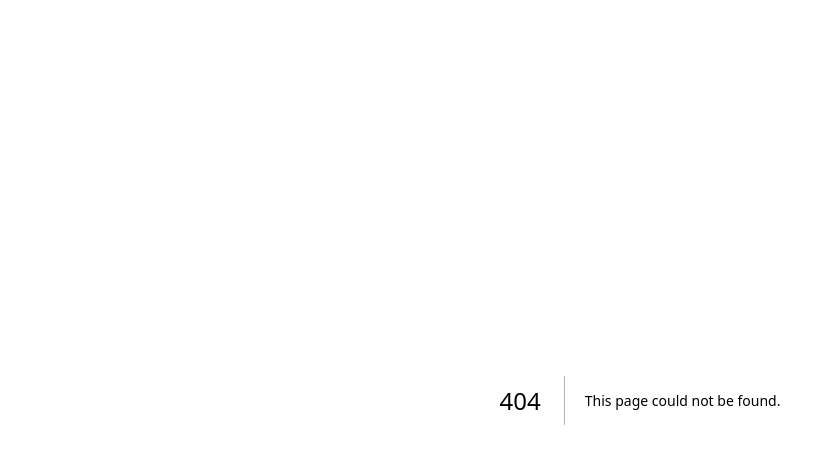
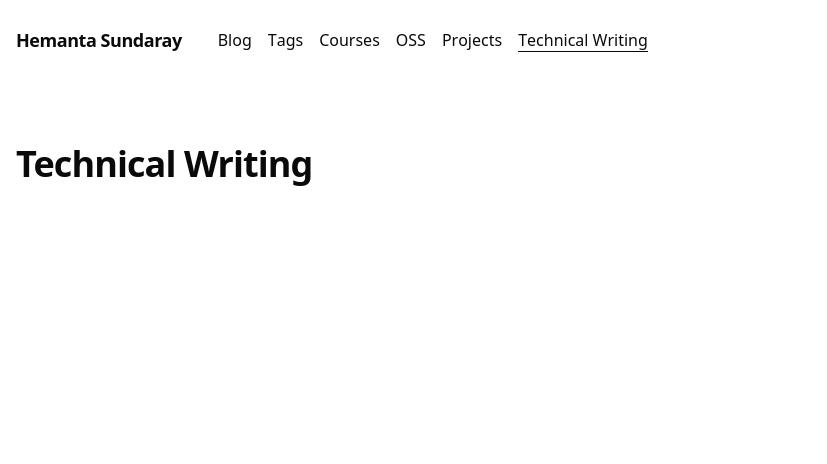
Before and after one commit to sundaray/hemanta-blog, a Next.js app: page /technical-writing in a window 1280 px wide. Before the commit this address had no page. Shown: the top 464 px of the page, without its empty margins (0-827 px from the left). Built offline with nearby package versions, Linux system fonts and the light colour scheme.

Commit message:
added technical eriting page

```diff
--- a/app/(home)/page.tsx
+++ b/app/(home)/page.tsx
@@ -1,3 +1,3 @@
 export default function HomePage() {
-  return <h1 className="text-4xl font-bold tracking-tight">Hello World!</h1>;
+  return <h1 className="text-4xl font-bold tracking-tight">Home</h1>;
 }
--- /dev/null
+++ b/app/(technical-writing)/technical-writing/layout.tsx
@@ -0,0 +1,24 @@
+import type { Metadata } from "next";
+import { MainNav } from "@/components/navigation/main-nav";
+import { MainNavWrapper } from "@/components/navigation/main-nav-wrapper";
+import { navbarLinks } from "@/config/navbar";
+
+export const metadata: Metadata = {
+  title: "Technical Writing",
+  description: "",
+};
+
+export default function TechnicalWritingLayout(
+  props: LayoutProps<"/technical-writing">,
+) {
+  return (
+    <>
+      <header>
+        <MainNavWrapper>
+          <MainNav links={navbarLinks.main} />
+        </MainNavWrapper>
+      </header>
+      <main className="flex-1 py-36">{props.children}</main>
+    </>
+  );
+}
--- /dev/null
+++ b/app/(technical-writing)/technical-writing/page.tsx
@@ -0,0 +1,5 @@
+export default function TechnicalWritingPage() {
+  return (
+    <h1 className="text-4xl font-bold tracking-tight">Technical Writing</h1>
+  );
+}
--- a/components/navigation/nav-links.tsx
+++ b/components/navigation/nav-links.tsx
@@ -17,11 +17,27 @@
   const [hoveredLink, setHoveredLink] = useState<string | null>(null);
   const pathname = usePathname();
   const activeLinkHref = links.find((link) => link.href === pathname)?.href;
-  const underlineTarget = hoveredLink ?? activeLinkHref;
 
   const container = useRef(null);
   const linkRefs = useRef<(HTMLLIElement | null)[]>([]);
   const timelineRefs = useRef<(gsap.core.Timeline | null)[]>([]);
+
+  // ✨ ADDITION: This hook sets the active underline when the page changes.
+  useGSAP(
+    () => {
+      linkRefs.current.forEach((li) => {
+        const underline = li?.querySelector(".gsap-underline");
+        if (underline) {
+          if (li?.dataset.active === "true") {
+            gsap.set(underline, { scaleX: 1 });
+          } else {
+            gsap.set(underline, { scaleX: 0 });
+          }
+        }
+      });
+    },
+    { scope: container, dependencies: [pathname, links] },
+  );
 
   const { contextSafe } = useGSAP({ scope: container });
 
@@ -36,9 +52,11 @@
 
     const slider = targetLi.querySelector(".text-slider");
     const cloneText = targetLi.querySelector(".text-clone");
+    // ✨ ADDITION: Use the new, non-conflicting class name
+    const underline = targetLi.querySelector(".gsap-underline");
 
     const split = new SplitText(cloneText, {
-      type: "words, chars",
+      type: "chars",
       mask: "chars",
     });
 
@@ -52,14 +70,22 @@
 
     tl.to(slider, {
       yPercent: -50,
-    }).from(
+    })
+      .from(
         split.chars,
         {
           yPercent: 100,
           autoAlpha: 0,
-        stagger: { amount: 0.1 },
+          stagger: { amount: 0.05 },
         },
         "-=0.4",
+      )
+      .to(
+        underline,
+        {
+          scaleX: 1,
+        },
+        "<",
       );
 
     timelineRefs.current[index] = tl;
@@ -85,6 +111,8 @@
             ref={(el) => (linkRefs.current[index] = el)}
             key={link.title}
             className="relative"
+            // ✨ ADDITION: data-active helps GSAP find the active link
+            data-active={isActive}
             onMouseEnter={() => {
               setHoveredLink(link.href);
               handleMouseEnter(index);
@@ -102,24 +130,20 @@
                 <span className="text-original grid h-full place-items-center [font-kerning:none]">
                   {link.title}
                 </span>
+                {/* ✨ ADDITION: Added missing classes for alignment and spacing */}
                 <span className="text-clone h-full [font-kerning:none]">
                   {link.title}
                 </span>
               </div>
             </Link>
 
-            {link.href === underlineTarget && (
-              <motion.div
-                layoutId="underline"
+            {/* ✨ ADDITION: Replaced the conditional div with a permanent one */}
+            <div
               className={cn(
-                  "absolute bottom-0 left-0 h-[1.3px] w-full",
-                  underlineTarget === activeLinkHref
-                    ? "bg-foreground"
-                    : "bg-muted-foreground",
+                "gsap-underline absolute bottom-0 left-0 h-[1.3px] w-full origin-left scale-x-0",
+                isActive ? "bg-foreground" : "bg-muted-foreground",
               )}
-                transition={{ ease: "easeOut", duration: 0.2 }}
             />
-            )}
           </motion.li>
         );
       })}
```
Lines whose indentation alone changed are shown as unchanged.
